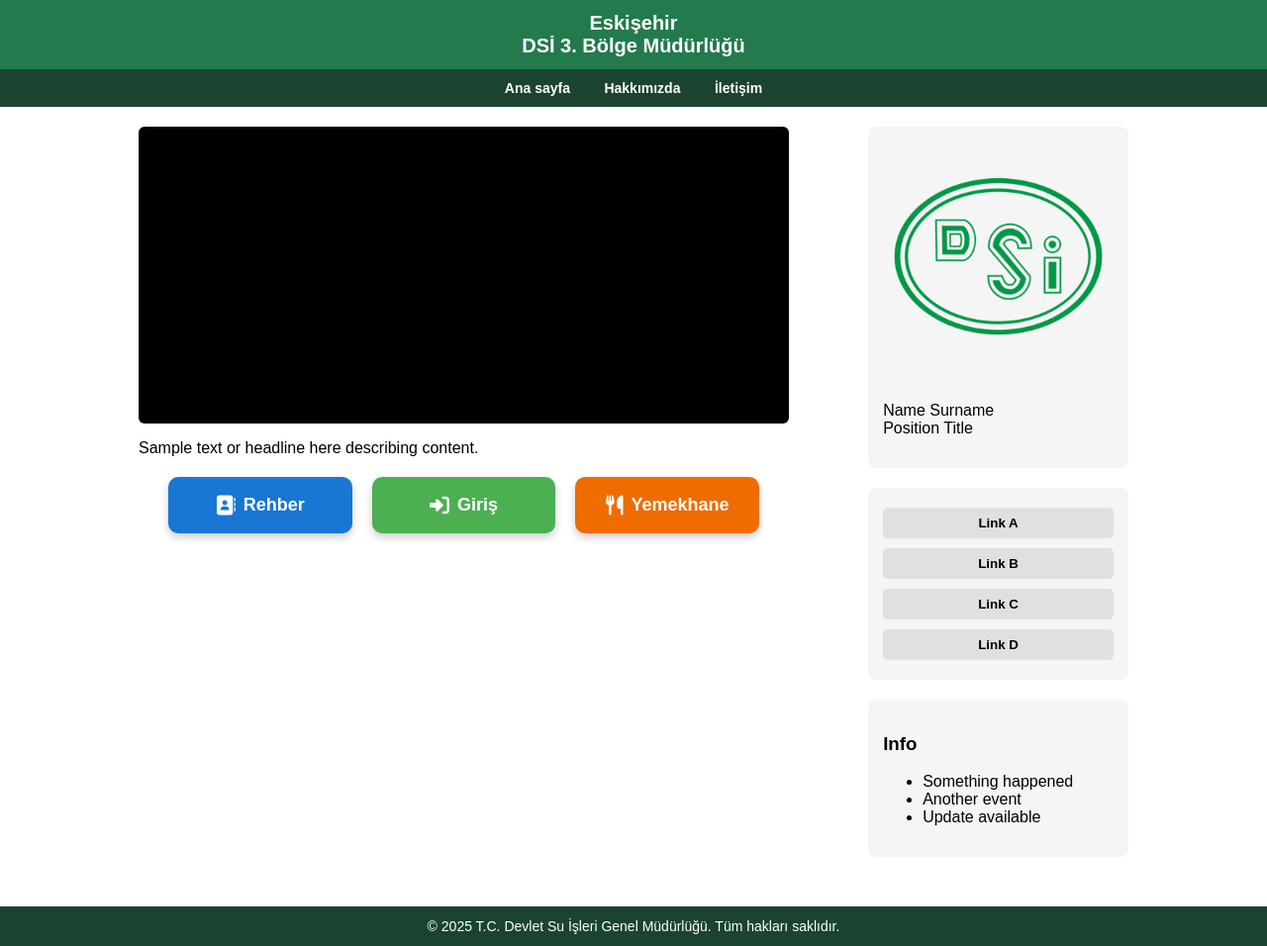
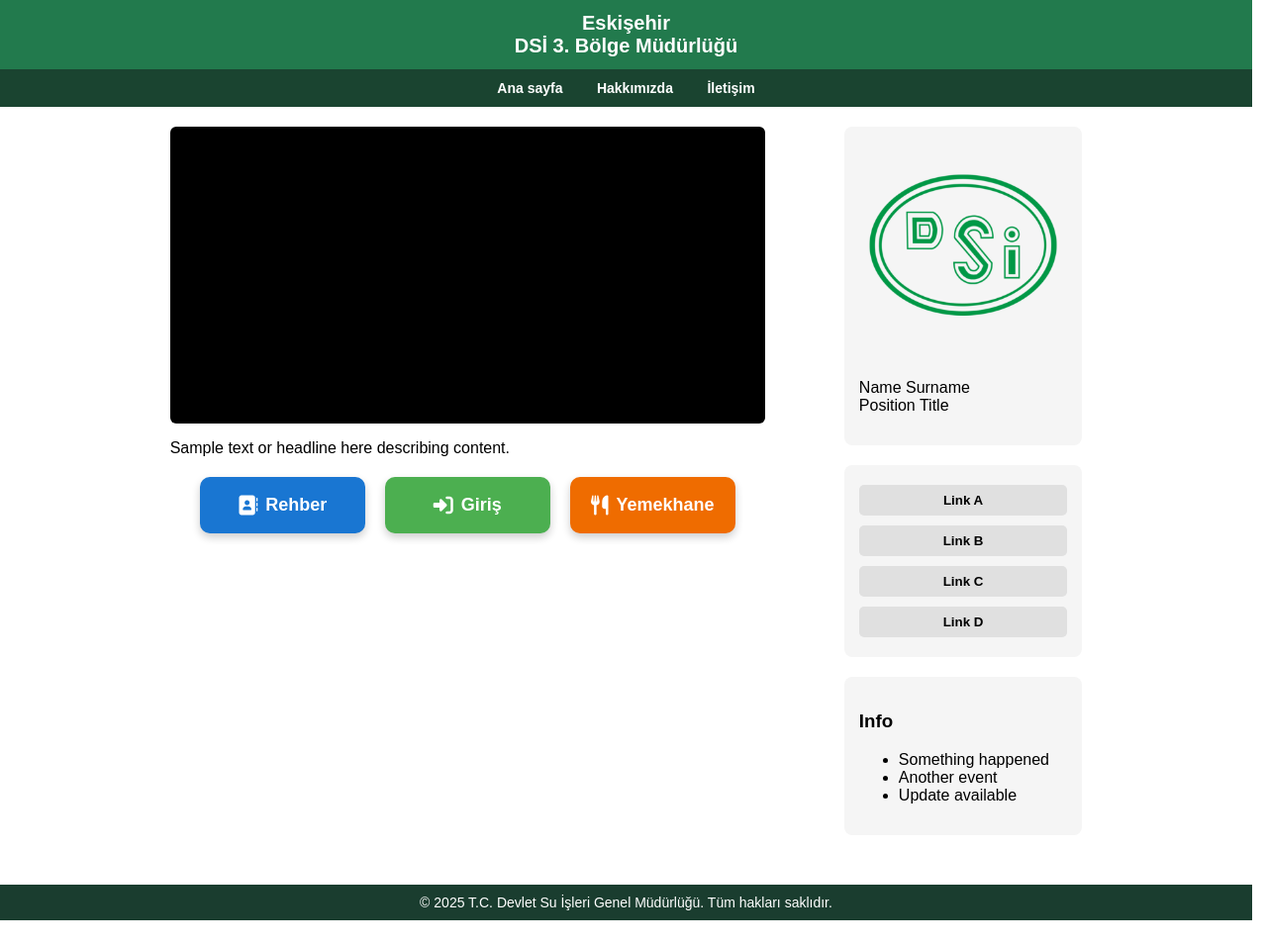
Before and after one commit to burakozdkcgl/devletsuisleri-flask-web-app-replica, a Flask app: page / in a window 1280 px wide. Shown: the whole page at 99% size. After the commit the page ends 930 px from the top, so only its background shows below. Run offline with Flask 3, Linux system fonts and the light colour scheme.

Commit message:
footerı aşağı sabitledim

```diff
--- a/static/style.css
+++ b/static/style.css
@@ -46,7 +46,7 @@
 
 .mainContent {
     flex: 3;
-    padding-left: 120px;
+    padding-left: 80px;
     padding-right: 30px;
 }
 
@@ -55,7 +55,7 @@
     display: flex;
     flex-direction: column;
     gap: 20px;
-    padding-right: 120px;
+    padding-right: 80px;
     padding-left: 30px;
 }
 
@@ -155,3 +155,58 @@
     border-radius: 6px;
     margin-bottom: 10px;
 }
+
+
+html, body {
+    height: 100%;
+    margin: 0;
+    padding: 0;
+}
+
+footer {
+    text-align: center;
+    padding: 10px;
+    background-color: #1a3d2f;
+    color: white;
+}
+
+.wrapper {
+    min-height: 100vh;
+    display: flex;
+    flex-direction: column;
+}
+
+.mainWrapper {
+    flex: 1;
+    display: flex;
+    padding: 20px;
+    gap: 20px;
+    max-width: 1400px;
+    margin: auto;
+}
+
+html {
+    scrollbar-gutter: stable;
+}
+
+html, body {
+    height: 100%;
+    margin: 0;
+    padding: 0;
+}
+
+body {
+    display: flex;
+    flex-direction: column;
+}
+
+.mainWrapper {
+    flex: 1;
+}
+
+footer {
+    text-align: center;
+    padding: 10px;
+    background-color: #1a3d2f;
+    color: white;
+}
```
